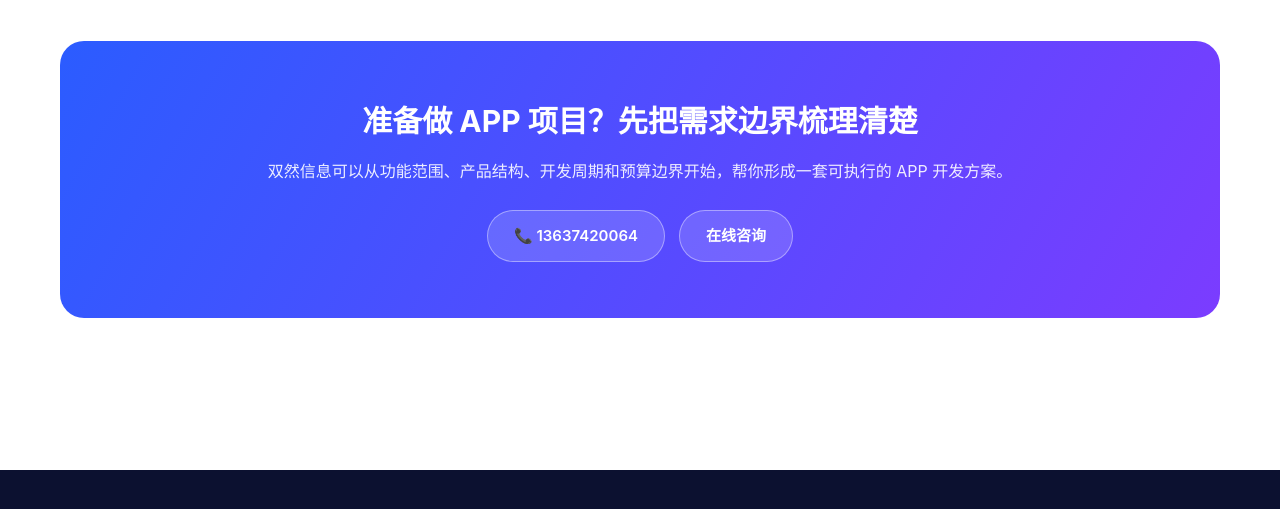
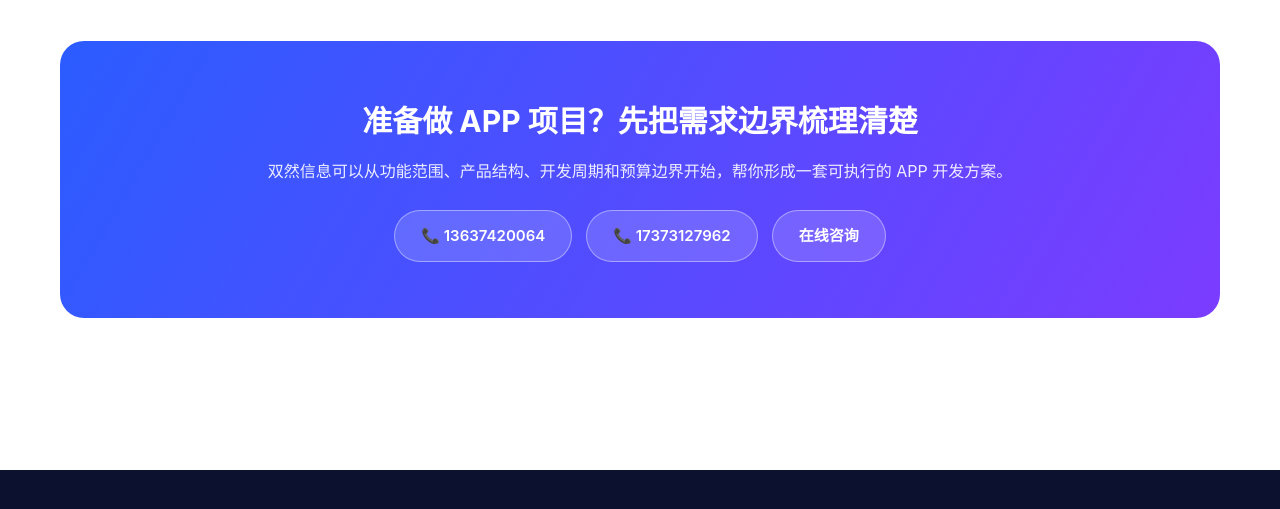
Before and after one commit to zealotxp/hunan-shuangran-website, a website: page apps.html in a window 1280 px wide. Shown: the part 1848-2357 px from the top of the page. Drawn offline with Linux system fonts and the light colour scheme.

Commit message:
v1.0.27 - apps页APP开发CTA加上两个联系电话

```diff
--- a/apps.html
+++ b/apps.html
@@ -127,6 +127,7 @@
     <p>双然信息可以从功能范围、产品结构、开发周期和预算边界开始，帮你形成一套可执行的 APP 开发方案。</p>
     <div class="hero-btns">
       <a class="btn btn-light" href="tel:13637420064">📞 13637420064</a>
+      <a class="btn btn-light" href="tel:17373127962">📞 17373127962</a>
       <a class="btn btn-light" href="about.html#contact">在线咨询</a>
     </div>
   </div>
--- a/package.json
+++ b/package.json
@@ -1,6 +1,6 @@
 {
   "name": "hunan-shuangran-website",
-  "version": "1.0.26",
+  "version": "1.0.27",
   "private": true,
   "description": "湖南双然信息技术有限公司官网 - HTML 多页响应式原型（AI应用 / 物联网 / APP / 小程序）",
   "scripts": {
```
